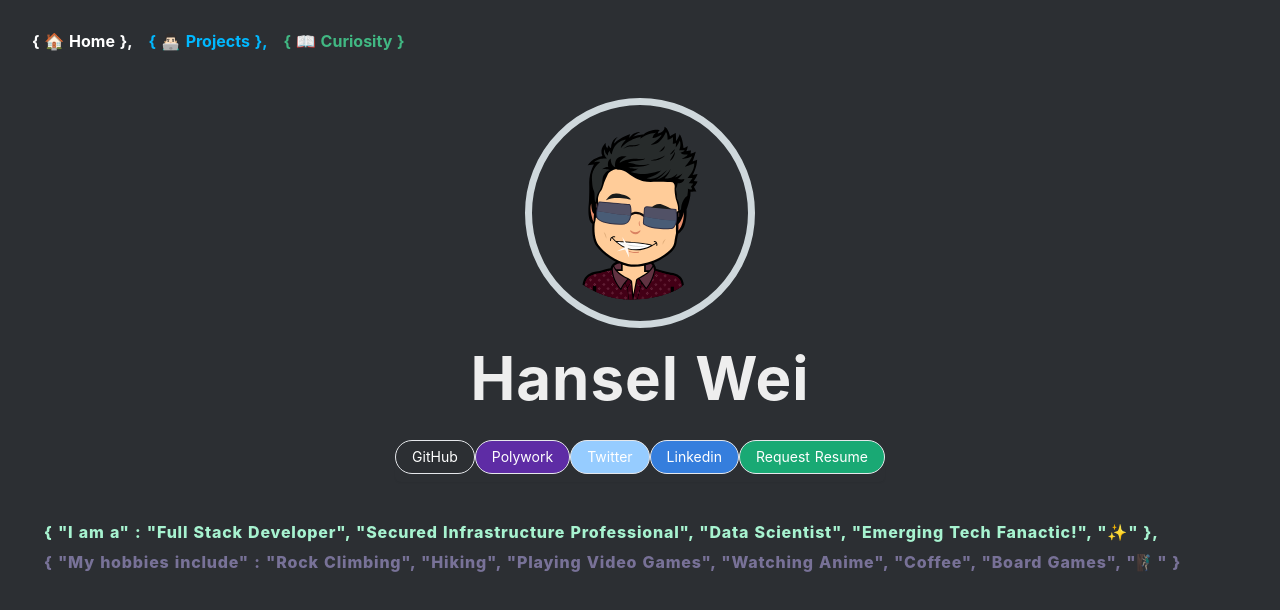
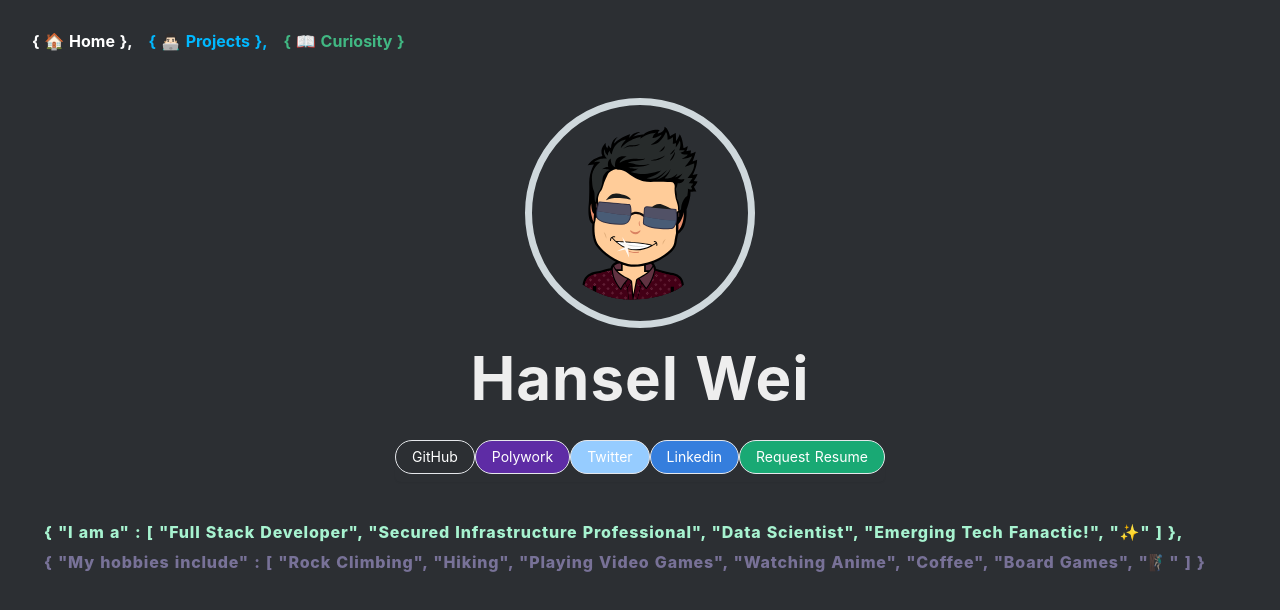
Before and after one commit to Uvacoder/test-abclinks2, a Nuxt app: page / in a window 1280 px wide. Shown: the top 610 px of the page. Built offline with nearby package versions, Linux system fonts and the light colour scheme; a web font is replaced by a local one.

Commit message:
fix style

```diff
--- a/pages/index.vue
+++ b/pages/index.vue
@@ -22,8 +22,8 @@
 
      <h2 class="text-left justify-center d-flex flex-column text-base y-8 sm:p-7 lg:p1 sm:space-x-2 sm:space-y-2 lg:space-x-4 lg:space-y-4 skew-y-12">
           <ul class="list-none tracking-wider antialiased sm:subpixel-antialiased md:antialiased font-extrabold">
-            <li class="text-green-200 animate-bounce ease-in-out infinite">{ "I am a" : "Full Stack Developer", "Secured Infrastructure Professional", "Data Scientist", "Emerging Tech Fanactic!", "✨" },</li>
-            <li class="text-purple-300 animate-pulse ease-in-out infinites">{ "My hobbies include" : "Rock Climbing", "Hiking", "Playing Video Games", "Watching Anime", "Coffee", "Board Games", "🧗🏻‍♂️" }</li><br>
+            <li class="text-green-200 animate-bounce ease-in-out infinite">{ "I am a" : [ "Full Stack Developer", "Secured Infrastructure Professional", "Data Scientist", "Emerging Tech Fanactic!", "✨" ] },</li>
+            <li class="text-purple-300 animate-pulse ease-in-out infinites">{ "My hobbies include" : [ "Rock Climbing", "Hiking", "Playing Video Games", "Watching Anime", "Coffee", "Board Games", "🧗🏻‍♂️" ] }</li><br>
           </ul>
     </h2>
 
```
